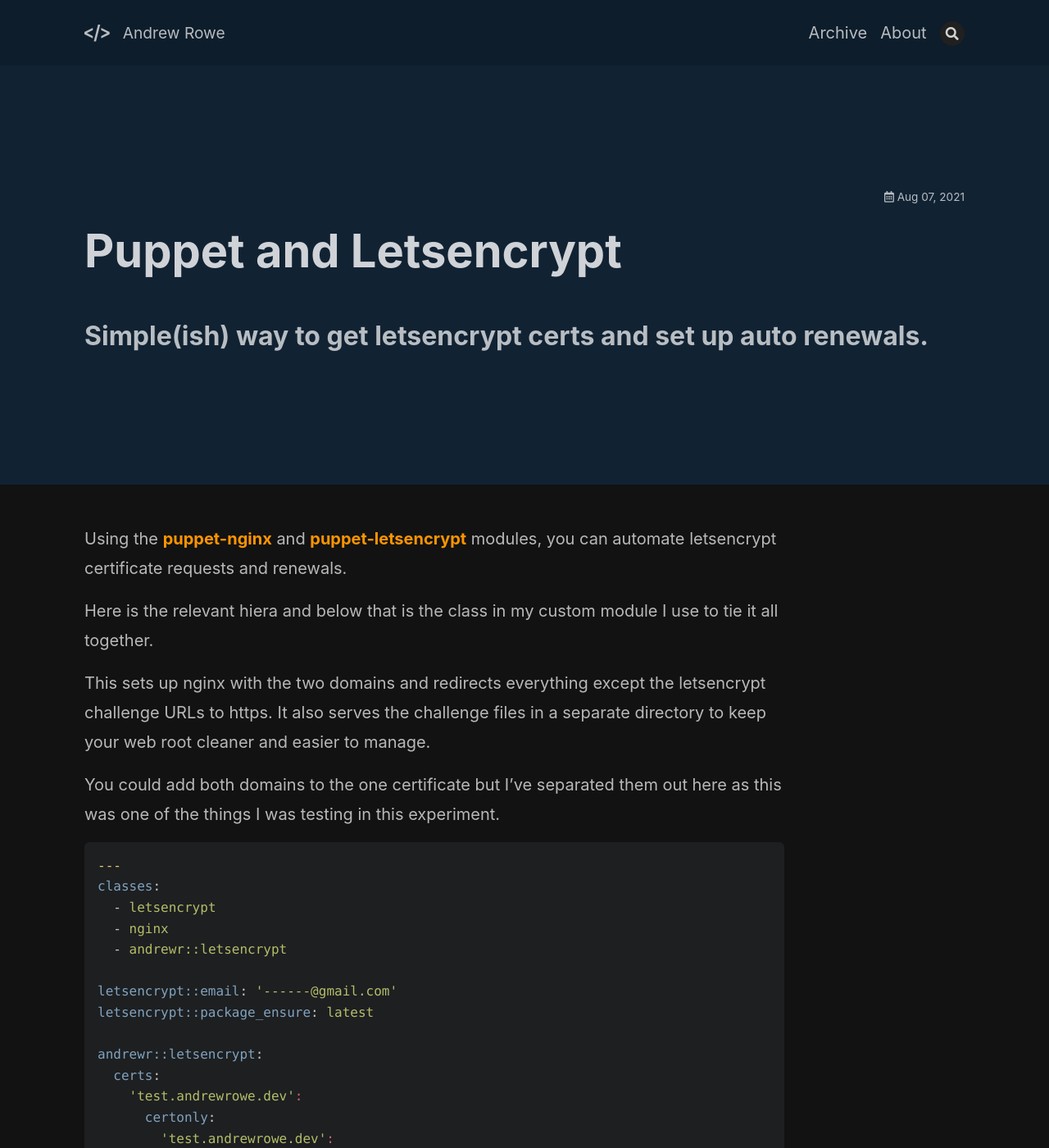
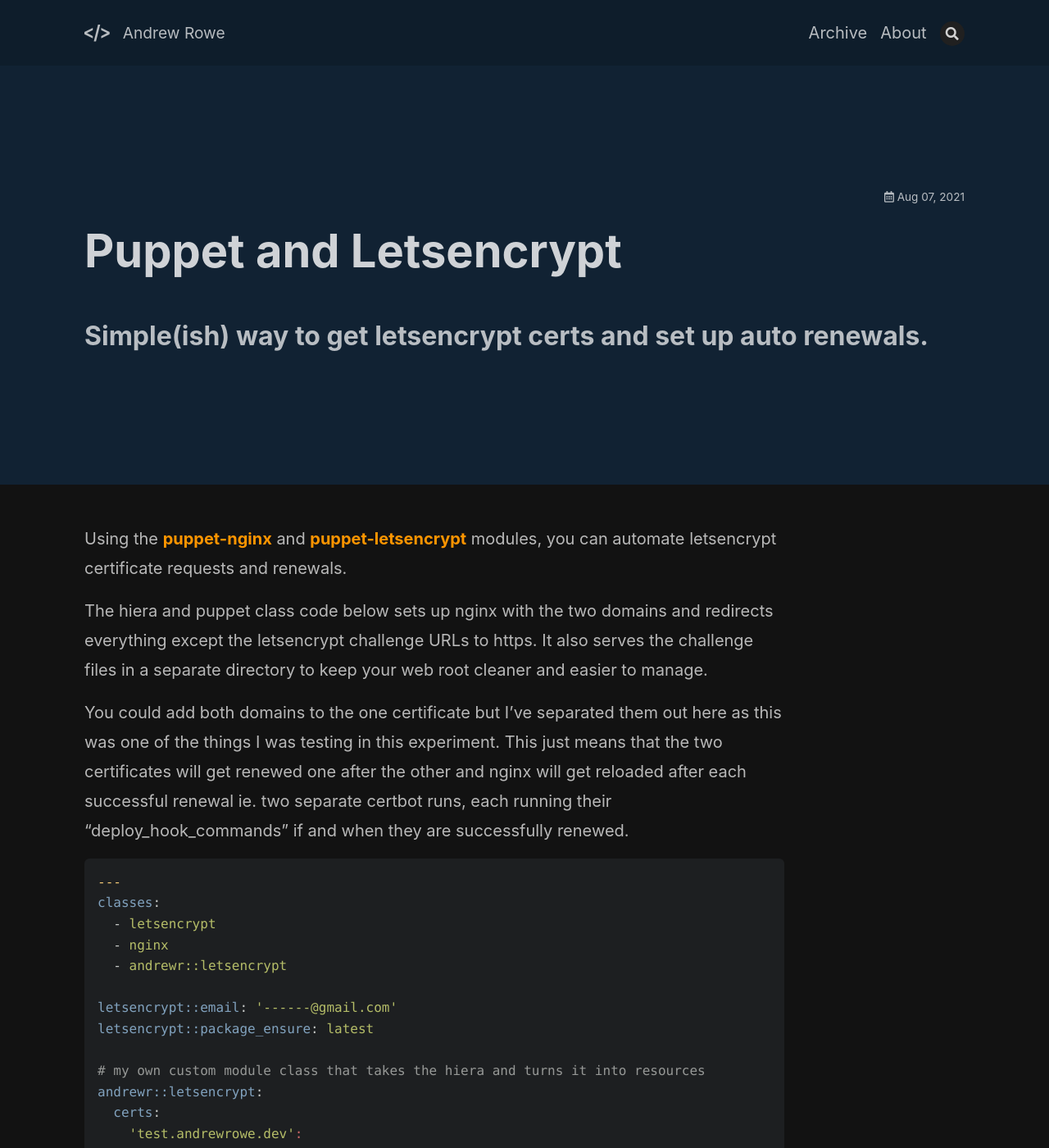
Before and after one commit to rowead/rowead.github.io, a Jekyll site: the page built from _posts/2021-08-07-puppet-and-letsencrypt.md, in a window 1280 px wide and 1400 px high. Shown: the whole window at 82% size. Built offline with Jekyll 4.4.1, drawn with Linux system fonts in a browser that asks for light colours; nearby versions of some CDN libraries; some of the changed text lies outside the part shown.

Commit message:
tweaking article

````diff
--- a/_posts/2021-08-07-puppet-and-letsencrypt.md
+++ b/_posts/2021-08-07-puppet-and-letsencrypt.md
@@ -9,13 +9,10 @@
 Using the [puppet-nginx](https://forge.puppet.com/modules/puppetlabs/nginx) and [puppet-letsencrypt](https://forge.puppet.com/modules/puppet/letsencrypt) modules, you can automate letsencrypt certificate requests and renewals.
 
 
-Here is the relevant hiera and below that is the class in my custom module I use to tie it all together.
+The hiera and puppet class code below sets up nginx with the two domains and redirects everything except the letsencrypt challenge URLs to https. It also serves the challenge files in a separate directory to keep your web root cleaner and easier to manage.
 
 
-This sets up nginx with the two domains and redirects everything except the letsencrypt challenge URLs to https. It also serves the challenge files in a separate directory to keep your web root cleaner and easier to manage.
-
-
-You could add both domains to the one certificate but I've separated them out here as this was one of the things I was testing in this experiment.
+You could add both domains to the one certificate but I've separated them out here as this was one of the things I was testing in this experiment. This just means that the two certificates will get renewed one after the other and nginx will get reloaded after each successful renewal ie. two separate certbot runs, each running their "deploy_hook_commands" if and when they are successfully renewed.
 
 ```yaml
 ---
@@ -27,6 +24,7 @@
 letsencrypt::email: '------@gmail.com'
 letsencrypt::package_ensure: latest
 
+# my own custom module class that takes the hiera and turns it into resources
 andrewr::letsencrypt:
   certs:
     'test.andrewrowe.dev':
@@ -103,6 +101,8 @@
       rewrite: '^ https://$host$request_uri redirect'
 ```
 
+The following class allows me to specify the letsencrypt certs all in hiera so there is one place to look for the server setup.
+
 ```ruby
 # @summary A short summary of the purpose of this class
 #
@@ -135,4 +135,29 @@
 }
 ```
 
-Check out the results here: [test.andrewrowe.dev](https://test.andrewrowe.dev)
+The line within the each loop ```create_resources(::letsencrypt::certonly, $cert['certonly'])```
+sends our hiera to the letsencrypt module to create the certificate settings which is the equivalent of the following puppet code:
+
+```ruby
+letsencrypt::certonly { 'test.andrewrowe.dev':
+  ensure               => present,
+  domains              => ['test.andrewrowe.dev'],
+  plugin               => 'webroot',
+  webroot_paths        => ['/var/www/letsencrypt/'],
+  manage_cron          => true,
+  cron_hour            => 0,
+  suppress_cron_output => true,
+  deploy_hook_commands => ['/bin/systemctl reload nginx.service']
+}
+
+letsencrypt::certonly { 'test1.andrewrowe.dev':
+  ensure               => present,
+  domains              => ['test1.andrewrowe.dev'],
+  plugin               => 'webroot',
+  webroot_paths        => ['/var/www/letsencrypt/'],
+  manage_cron          => true,
+  cron_hour            => 0,
+  suppress_cron_output => true,
+  deploy_hook_commands => ['/bin/systemctl reload nginx.service']
+}
+```
````
